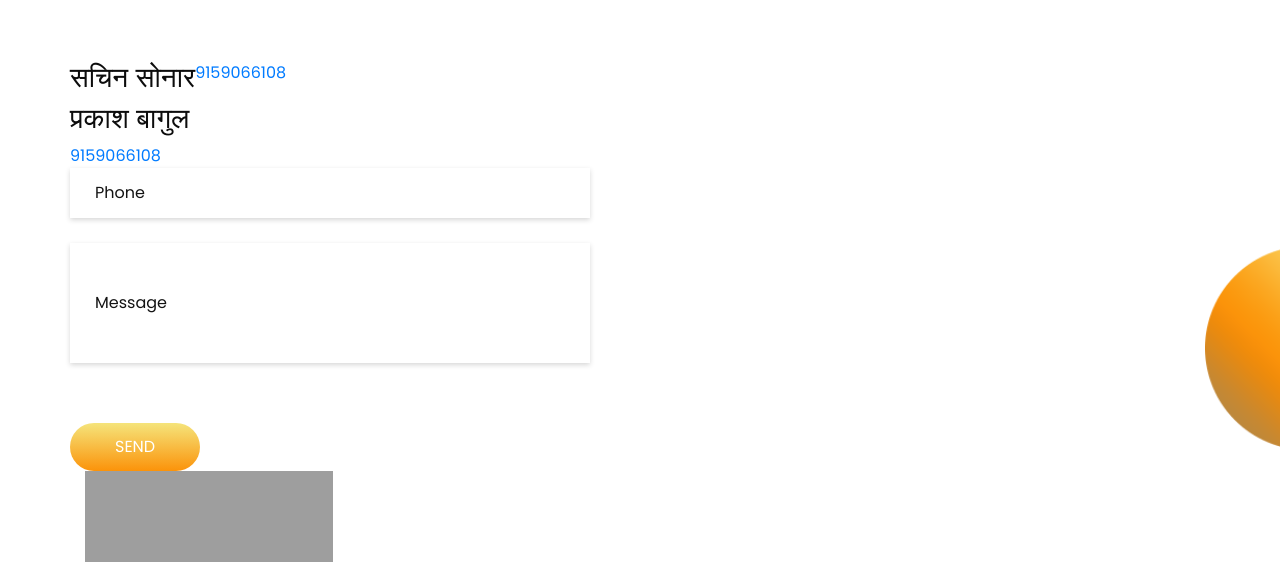
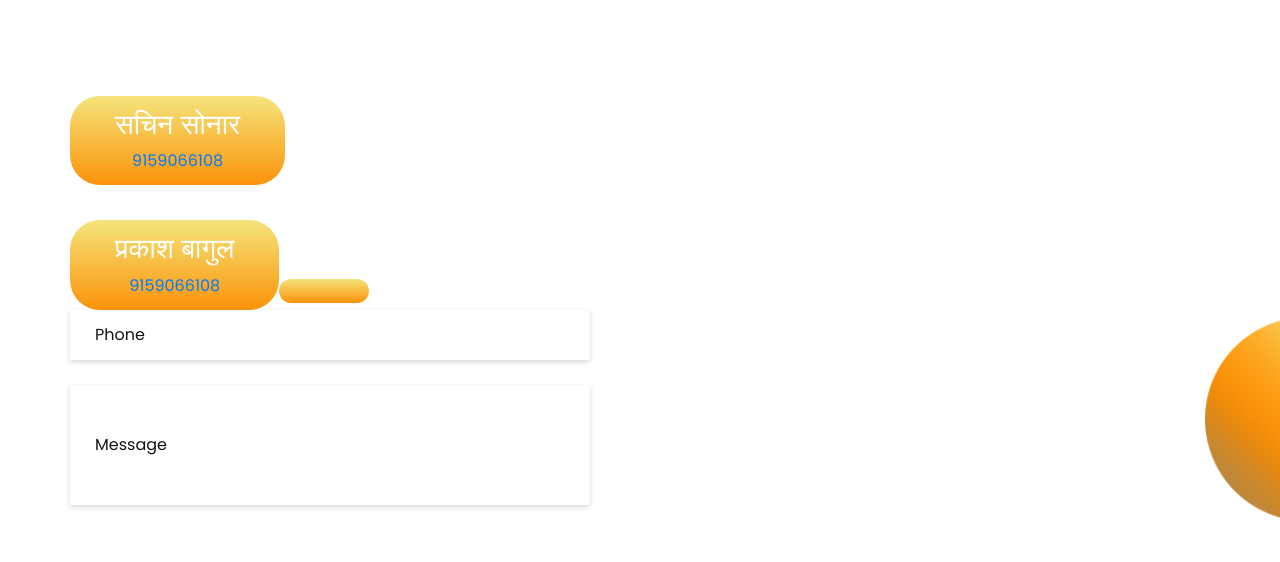
Before and after one commit to Milindq/ssjwellers-, a plain HTML site: page contact.html in a window 1280 px wide. Shown: the part 174-736 px from the top of the page. Drawn offline with nearby package versions, Linux system fonts and the light colour scheme; grey boxes are pictures that could not be loaded; a web font is replaced by a local one.

Commit message:
Update contact.html

```diff
--- a/contact.html
+++ b/contact.html
@@ -105,10 +105,10 @@
           <form action="">
             <div>
            <div class="d-flex ">
-             <h3> सचिन सोनार </h3>  <a href="tel:+91-915-906-6108">9159066108</a>
+             <button>  <h3> सचिन सोनार </h3>  <a href="tel:+91-915-906-6108">9159066108</a> </button>
             </div>
             <div>
-              <h3> प्रकाश बागुल </h3>  <a href="tel:+91-915-906-6108">9159066108</a>
+             <button> <h3> प्रकाश बागुल </h3>  <a href="tel:+91-915-906-6108">9159066108</a><button>
             </div>
             <div>
               <input type="text" placeholder="Phone" />
```
